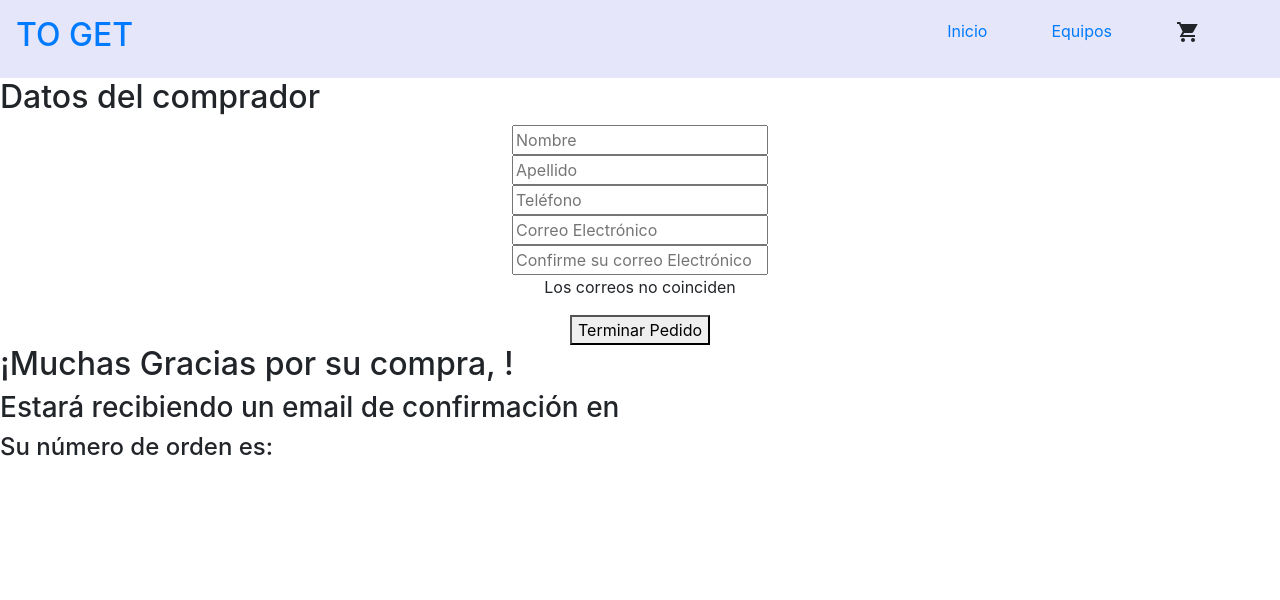
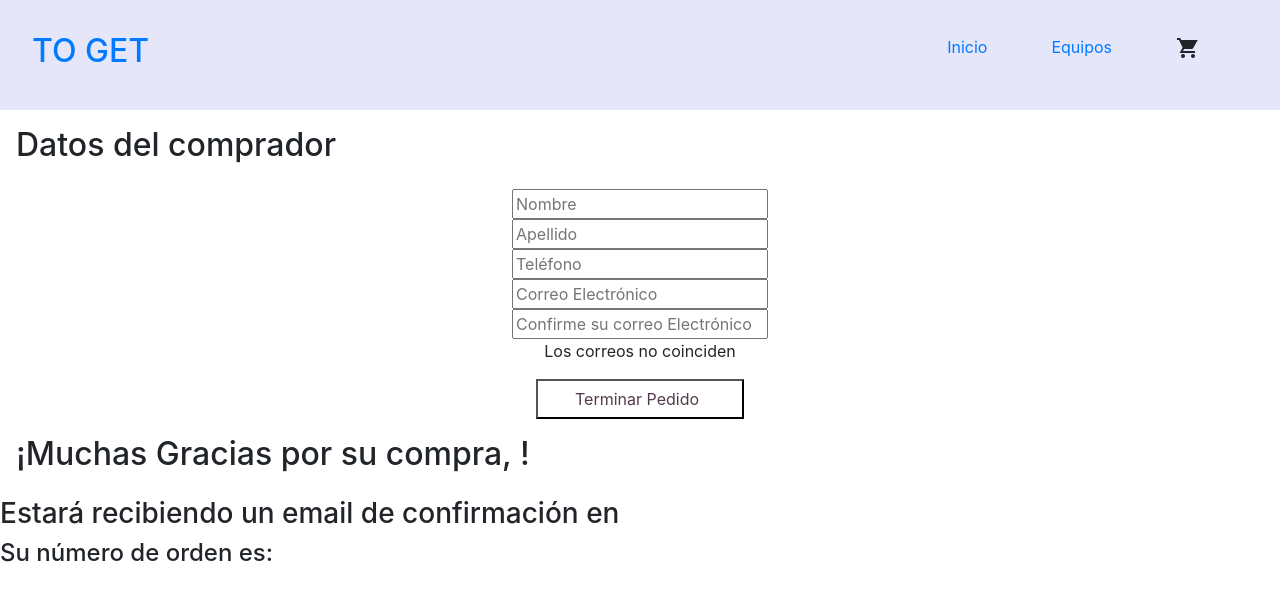
Before and after one commit to Edu568/test, a React (Create React App) app: page /checkout in a window 1280 px wide. Shown: the top 600 px of the page. Built offline with nearby package versions, Linux system fonts and the light colour scheme.

Commit message:
se soluciona errror con checkout en el envio del codigo de comprobante

```diff
--- a/src/App.css
+++ b/src/App.css
@@ -84,9 +84,62 @@ button.confirmar {
   font-size: 1rem;
   margin-top: 1rem;
   cursor: pointer;
+  border-radius: 10rem;
 
 }
 
 .productoTotal{
     font-size: 2rem;
 }
+
+#TerminarCompra {
+    visibility: hidden;
+}
+
+h2 {
+    font-size: 3rem;
+    padding: 1rem;
+}
+.precio {
+    font-size: 25px;
+    font-family: cursive;
+}
+.stock{
+    font-size: 25px;
+}
+
+.AddToCart {
+    font-size: 30px;
+    font-family: cursive;
+}
+
+
+div.cardCart {
+    width: 60%;
+    margin: 0.5rem;
+    border: solid 1px lightblue;
+    padding: 1rem;
+    background-color:rgba(118, 215, 222, 0.904);
+
+}
+
+button, input#enviarCont, .enviarinput, #validarDatos{
+    width: 13rem;
+    display: flex;
+    text-align: center;
+    align-self: center;
+    justify-self: center;
+    align-items: center;
+    justify-content: center;
+    height: 2.5rem;
+    font-size: 1.05rem;
+    background-color: rgba(256, 256, 256, 0.6);
+    border-radius: 0.5rem;
+    margin-top: 1.5rem;
+    color: #533B4D;
+    padding-left: 0px;
+}
+
+.compra{
+    border-radius: 10rem;
+}
--- a/src/Cart/Cart.jsx
+++ b/src/Cart/Cart.jsx
@@ -19,10 +19,10 @@ const Cart = (CProduct) => {
         if (qCart () >= 1){
             return <>
             <div>
-                <h2 className="carrito">Su Compra</h2>
+                <h2 className="carrito"> Su Compra </h2>
                 <ProductosCarrito />
                 <h3 className="carrito">Precio Total: ${pTotal()}</h3>
-                <Link to={`/checkout`}><button className="cart">Confirmar Compra</button></Link>
+                <Link to={`/checkout`}><button className="compra">Confirmar Compra</button></Link>
             </div>
 
             </>
--- a/src/CartItem/index.js
+++ b/src/CartItem/index.js
@@ -5,13 +5,13 @@ const CartItem = ({cartProd}) => {
     const {eliminarProducto} = useContext(CartContext)
     return (
         <div className="d-flex flex-row cardCart justify-content-between">
-            <div className="d-flex flex-column">"
+            <div className="d-flex flex-column">
                 <h3 className="titleCart">{cartProd.Title}</h3>
                 <div className="d-flex flex-row">
                     <h4 className="dato-compra">cantidad: {cartProd.cantidad}</h4>
                     <h4 className="dato-compra">precio: ${cartProd.price}</h4>
                 </div>
-                <h4 className="eliminarProducto" onClick={() => eliminarProducto(cartProd)}>Eliminr Producto</h4>
+                <button className="eliminarProducto" onClick={() => eliminarProducto(cartProd)}>Eliminar Producto</button>
 
             </div>
             <div className="d-flex flex-column">
--- a/src/CheckOut/index.js
+++ b/src/CheckOut/index.js
@@ -5,7 +5,6 @@ import { getFirestore } from "../Firebase";
 
 const CheckOut = (Cproduct) => {
     const {pTotal, product, qcart, eliminarProducto} = useContext(CartContext)
-    const [loading, setLoading] = useState(true);
     const [nombre, setNombre] = useState([])
     const [email, setEmail] = useState([]);
     const [apellido, setApellido] = useState([])
@@ -16,13 +15,13 @@ const CheckOut = (Cproduct) => {
         if(email === conEmail) {
             let newOrder = {comprador: {name: nombre, email: email, telefono: telefono}, items: [...product], total: [pTotal()]};
             const baseDeDatos = getFirestore();
-            const ordenesCollection = baseDeDatos.collection("ordenes");
-            ordenesCollection.add(newOrder).then((value) => {
+            const OrdenesCollection = baseDeDatos.collection("Ordenes");
+            OrdenesCollection.add(newOrder).then((value) => {
                 setOrder(value.id);
             })
             document.getElementById("orderConfirm").style.visibility ="visible"
             document.getElementById("dataCustomer").style.visibility ="hidden"
-            document.getElementById("erroremail").style.visibility ="hidden"
+            document.getElementById("errormail").style.visibility ="hidden"
         }
 
     }
@@ -38,12 +37,12 @@ const CheckOut = (Cproduct) => {
                 <input type="email" placeholder="Correo Electrónico" required className='datoContacto' onBlur={(e) => {setEmail(e.target.value)}}/>
                 <input type="email" placeholder="Confirme su correo Electrónico" required className='datoContacto' onBlur={(e) => {setConEmail(e.target.value)}}/>
                 <p id="errormail">Los correos no coinciden</p>
+            </form>
                 <button onClick={() =>{finalizarCompra()}} >Terminar Pedido</button>
-            </form>
             </div>
          </div>
          <div id="orderConfirm">
-            <h2 >¡Muchas Gracias por su compra, {nombre}!</h2>
+            <h2 >¡Muchas Gracias por su compra, {nombre} {apellido}!</h2>
             <h3>Estará recibiendo un email de confirmación en {email}</h3>
             <h4>Su número de orden es: {order}</h4>
 
--- a/src/Context/CartContext/index.jsx
+++ b/src/Context/CartContext/index.jsx
@@ -8,7 +8,6 @@ export const CartProvider = ({ children }) => {
         setProduct([])
     }
     const addCart = (item) => {
-        debugger
         const isInCart = (id) => {
             return product.findIndex((prod) => prod.item.id === id);
         };
@@ -17,7 +16,7 @@ export const CartProvider = ({ children }) => {
             setProduct([...product, item]);
         }else  {
             let NewItem = {...product[estaEnCarrito], cantidad: product[estaEnCarrito].cantidad + item.cantidad}
-            let NewList = product.filter(prod => item.item.id !== prod.item.id)
+            let NewList = product.filter(prod => item.id !== prod.item.id)
             setProduct([...NewList, NewItem])
         }
     };
--- a/src/Item/Item.js
+++ b/src/Item/Item.js
@@ -4,8 +4,8 @@ const Item = ({product}) => {
     return <>
         <div className={card}>
             <h3>{product.Title}</h3>
-            <p className={price}>${product.Price}</p>
-            <h1> stock {product.Stock}</h1>
+            <h2 className={price}>${product.Price}</h2>
+            <h1 className="Stock"> stock {product.Stock}</h1>
 
             <Link to={`/productos/${product.id}`}><button className={cardButton}>Comprar</button></Link>
 
--- a/src/itemDetail/index.jsx
+++ b/src/itemDetail/index.jsx
@@ -36,7 +36,7 @@ const ItemDetail = ({items}) => {
 
     const [contador, setContador] = useState(1)
     const [stock, setStock] = useState(items.Stock)
-    const [compra, setCompra] = useState("Comprar")
+    const [compra, setCompra] = useState("Agregar al carrito")
     const [quantity, setQuantity] = useState(0)
 
     const { addCart , product} = useContext(CartContext);
@@ -62,7 +62,7 @@ const ItemDetail = ({items}) => {
             setCompra("No hay stock")
         }
 
-        addCart ({product: items, cantidad: contador, price: items.price, Title: items.Title, id: items.id});
+        addCart ({product: items, cantidad: contador, price: items.Price, Title: items.Title, id: items.Id});
         //document.getElementById('Finalizar Compra').style.visibility = "visible";
     }
     console.log([product])
@@ -71,14 +71,14 @@ const ItemDetail = ({items}) => {
         <>
             <div key={items.id} product={items}  className="d-flex flex-column justify-content-around itemDetail">
                 <h2>{items.Title}</h2>
-                <div className="d-flex flex-row justify-content-between">
+                <div className="d-flex flex-row justify-content-between boxItemDetail">
                     <img src={items.Image} alt="imagen"></img>
                     <div className="d-flex flex-column justify-content-between">
 
-                        <p> Precio:${items.Price}</p>
+                        <p className="precio"> Precio:${items.Price}</p>
                         <ItemCount contador={contador} onAdd={onAdd} onSubstract={onSubstract} onBuy={onBuy} compra={compra} stock={stock}/>
                         <div id="Terminar Compra" className="d-flex flex-column justify-items-center confirmaCompra">
-                            <p>Se agrego {quantity} {items.Title}al carrito</p>
+                            <p className="addToCart">Se agrego {quantity} {items.Title}al carrito</p>
                             <Link to={`/cart`} quantity={quantity}><button>Finalizar Compra</button></Link>
                         </div>
                     </div>
```
